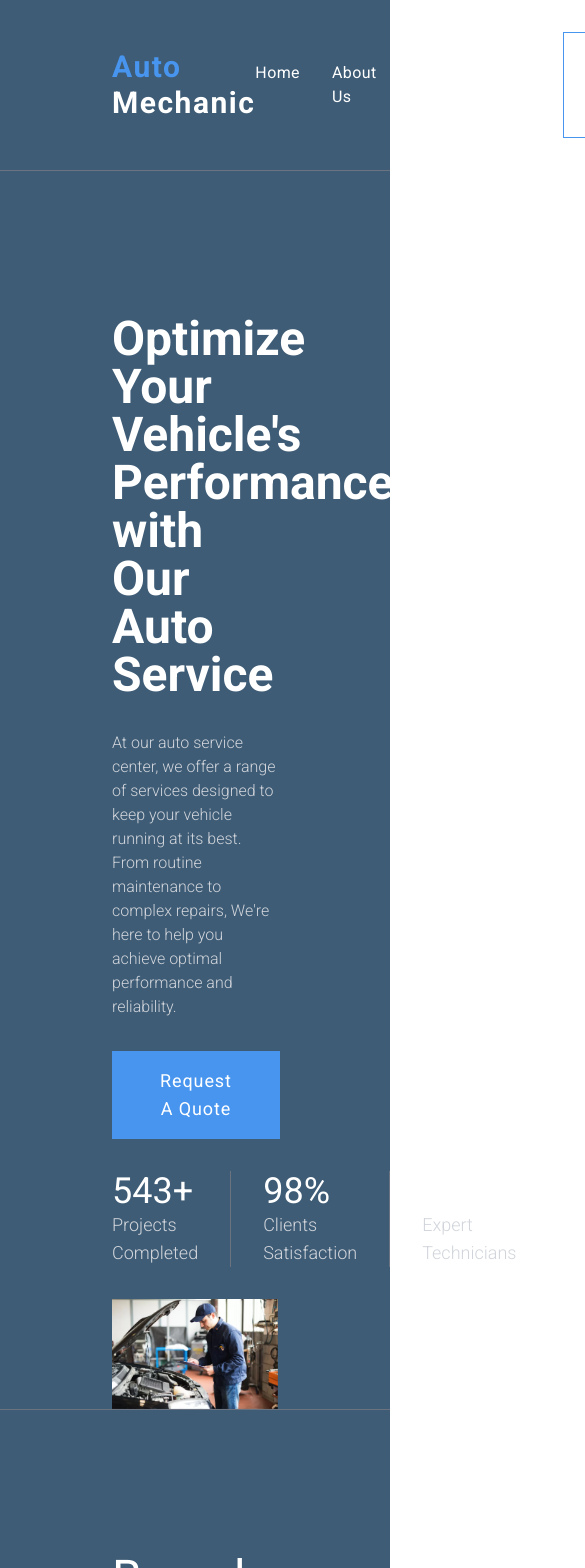
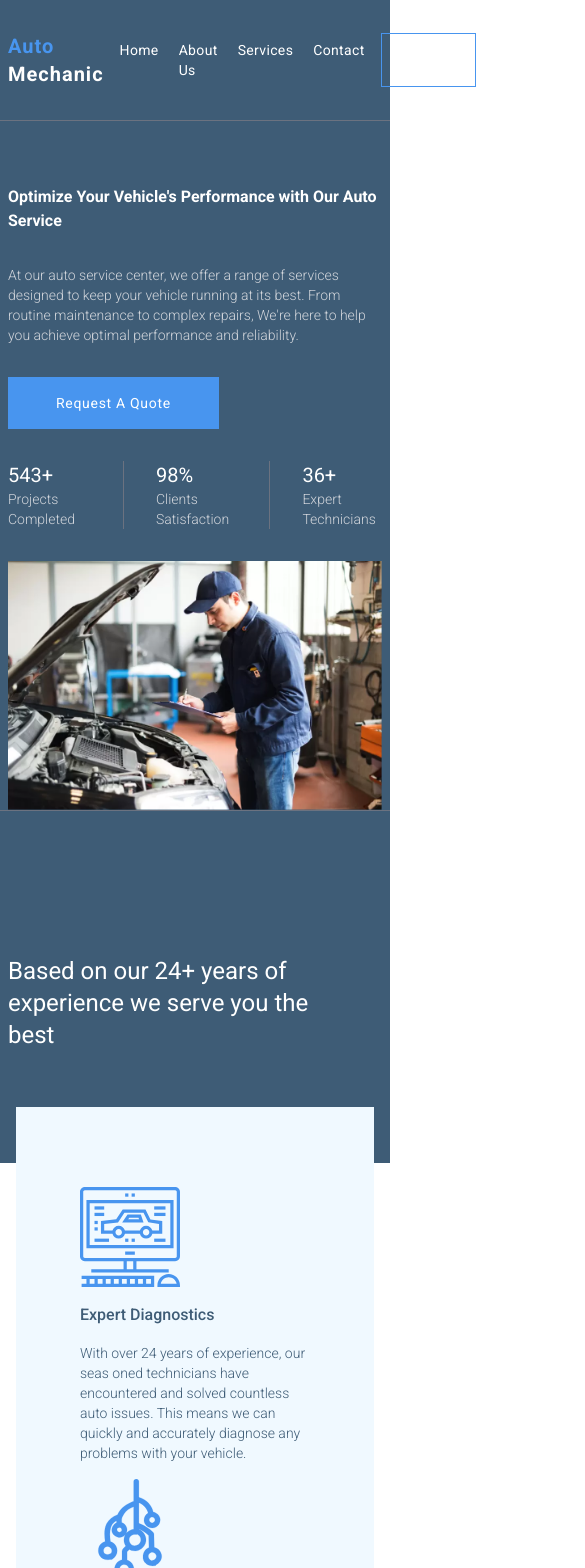
Before and after one commit to GTheD01/automechanic-frontend, a React (Vite) app: page / in a window 390 px wide. Shown: the top 1568 px of the page, 585 px wide, since content can reach past the window. Built offline with nearby package versions, Linux system fonts and the light colour scheme.

Commit message:
Added responsivness to home page content

```diff
--- a/src/components/AboutUs.tsx
+++ b/src/components/AboutUs.tsx
@@ -2,10 +2,10 @@ import heroSectionImage from "../assets/images/hero-section-image.webp";
 
 function AboutUs() {
   return (
-    <section className="lg:flex gap-16 px-28 pt-36">
+    <section className="lg:flex gap-16 lg:px-28 px-4 pt-36">
       <div className="flex gap-8 flex-col items-start justify-start text-primary lg:w-1/2 mb-4">
         <h2 className="text-4xl font-semibold">About Us</h2>
-        <p>
+        <p className="sm:text-base text-sm">
           Choosing our auto service center means choosing a team of highly
           skilled and experienced technicians dedicated to providing the best
           possible service for your vehicle. We pride ourselves on our
@@ -19,7 +19,7 @@ function AboutUs() {
           quality, using only the highest quality parts and cutting-edge
           diagnostic tools to keep your car running at its best.
         </p>
-        <button className="bg-secondary px-6 py-3 hover:bg-secondaryHover text-white text-xl">
+        <button className="bg-secondary px-6 py-3 hover:bg-secondaryHover text-white md:text-xl">
           Request A Quote
         </button>
       </div>
--- a/src/components/AutoRepairServices.tsx
+++ b/src/components/AutoRepairServices.tsx
@@ -6,16 +6,16 @@ import RepairServiceCard from "./RepairServiceCard";
 
 function AutoRepairServices() {
   return (
-    <section className="text-neutral px-28">
+    <section className="text-neutral lg:px-28 px-4">
       <div className="flex justify-between">
-        <h2 className="text-5xl text-primary font-medium">
+        <h2 className="lg:text-5xl md:text-3xl text-2xl text-primary font-medium">
           Our Auto Repair Services
         </h2>
-        <button className="bg-secondary text-white px-8 py-4 hover:bg-secondaryHover">
+        <button className="bg-secondary text-white px-8 py-4 hover:bg-secondaryHover md:text-base text-sm">
           Call Us Now
         </button>
       </div>
-      <p className="text-primary max-w-[65%] mt-8">
+      <p className="text-primary max-w-[65%] mt-8 sm:text-base text-sm">
         At our auto repair center, we offer a comprehensive range of services to
         keep your vehicle running smoothly. Our expert technicians are here to
         diagnose and solve any issues with your car, providing you with the
--- a/src/components/CustomerReviewCard.tsx
+++ b/src/components/CustomerReviewCard.tsx
@@ -24,7 +24,7 @@ function CustomerReviewCard({
         <h4 className="text-xl font-extrabold">{userFullname}</h4>
         <span>{userLocation}</span>
         <StarRating rating={userRating} />
-        <p className="text-center">{reviewContent}</p>
+        <p className="text-center text-sm sm:text-base">{reviewContent}</p>
       </div>
     </div>
   );
--- a/src/components/CustomerReviews.tsx
+++ b/src/components/CustomerReviews.tsx
@@ -1,15 +1,14 @@
-import ArrowIcon from "./ArrowIcon";
 import CustomerReviewCard from "./CustomerReviewCard";
 
 import userProfile from "../assets/images/user-profile.png";
 
 function CustomerReviews() {
   return (
-    <section className="text-primary pt-36 px-28 mb-16">
-      <h2 className="text-4xl font-semibold text-center">
+    <section className="text-primary pt-36 lg:px-28 px-4 mb-16">
+      <h2 className="lg:text-4xl md:text-3xl text-2xl font-semibold text-center">
         What Our Happy Clients Say About Our Services
       </h2>
-      <div className="flex gap-8 mt-12">
+      <div className="flex gap-8 flex-col lg:flex-row mt-12">
         <CustomerReviewCard
           img={userProfile}
           alt="user picture"
@@ -35,10 +34,6 @@ function CustomerReviews() {
           userRating={4}
         />
       </div>
-      <div className="flex items-center justify-center gap-4 pt-10">
-        <ArrowIcon arrowDirection="left" />
-        <ArrowIcon arrowDirection="right" />
-      </div>
     </section>
   );
 }
--- a/src/components/HeaderNav.tsx
+++ b/src/components/HeaderNav.tsx
@@ -1,13 +1,16 @@
 import { Link } from "react-router-dom";
 
-function Header() {
+function HeaderNav() {
   return (
-    <div className="flex items-center justify-between py-8 px-28 border-b border-gray-500 bg-primary">
-      <Link to={"/"} className="text-3xl font-bold tracking-wider">
+    <div className="flex gap-4 items-center justify-between py-8 lg:px-28 px-2 border-b border-gray-500 bg-primary">
+      <Link
+        to={"/"}
+        className="lg:text-3xl md:text-2xl text-xl font-bold tracking-wider"
+      >
         <span className="text-secondary bold">Auto</span> Mechanic
       </Link>
 
-      <nav className="flex gap-8 *:tracking-wide">
+      <nav className="flex gap-5 *:tracking-wide *:text-sm *:sm:text-base">
         <Link
           to=""
           className="active:border-b active:border-secondary hover:border-b hover:border-secondary"
@@ -34,11 +37,11 @@ function Header() {
         </Link>
       </nav>
 
-      <button className="border border-secondary p-4 tracking-wider hover:text-secondary">
-        Become our Customer
+      <button className="border border-secondary p-4 md:tracking-wider hover:text-secondary text-sm sm:text-base">
+        Customer
       </button>
     </div>
   );
 }
 
-export default Header;
+export default HeaderNav;
--- a/src/components/HeroSection.tsx
+++ b/src/components/HeroSection.tsx
@@ -2,36 +2,36 @@ import heroSectionImage from "../assets/images/hero-section-image.webp";
 
 function HeroSection() {
   return (
-    <main className="lg:grid lg:grid-cols-2 gap-20 pt-36 border-b border-gray-500 px-28 bg-primary">
+    <main className="lg:grid lg:grid-cols-2 gap-20 sm:pt-32 pt-16 border-b border-gray-500 sm:px-28 px-2 bg-primary">
       <div className="space-y-8 pb-8">
-        <h1 className="text-5xl font-bold">
+        <h1 className="lg:text-5xl md:text-3xl sm:text-2xl  font-bold">
           Optimize Your Vehicle's Performance with Our Auto Service
         </h1>
-        <p className="text-neutral font-light">
+        <p className="text-neutral font-light text-sm md:text-base lg:text-lg">
           At our auto service center, we offer a range of services designed to
           keep your vehicle running at its best. From routine maintenance to
           complex repairs, We're here to help you achieve optimal performance
           and reliability.
         </p>
-        <button className="bg-secondary px-12 py-4 tracking-wider text-lg hover:bg-secondaryHover">
+        <button className="bg-secondary px-12 py-4 tracking-wider lg:text-lg md:text-base text-sm hover:bg-secondaryHover">
           Request A Quote
         </button>
         <div className="flex gap-8">
           <div className="border-r border-gray-500 pr-8">
-            <p className="text-4xl">543+</p>
-            <p className="text-neutral text-lg font-light">
+            <p className="lg:text-4xl md:text-2xl text-xl">543+</p>
+            <p className="text-neutral lg:text-lg md:text-base text-sm font-light">
               Projects Completed
             </p>
           </div>
           <div className="border-r border-gray-500 pr-8">
-            <p className="text-4xl">98%</p>
-            <p className="text-neutral text-lg font-light">
+            <p className="lg:text-4xl md:text-2xl text-xl">98%</p>
+            <p className="text-neutral lg:text-lg md:text-base text-sm font-light">
               Clients Satisfaction
             </p>
           </div>
           <div>
-            <p className="text-4xl">36+</p>
-            <p className="text-neutral text-lg font-light">
+            <p className="lg:text-4xl md:text-2xl text-xl">36+</p>
+            <p className="text-neutral lg:text-lg md:text-base text-sm font-light">
               Expert Technicians
             </p>
           </div>
--- a/src/components/RepairServiceCard.tsx
+++ b/src/components/RepairServiceCard.tsx
@@ -11,7 +11,9 @@ function RepairServiceCard({ alt, header, img, text }: RepairServiceCard) {
       <img src={img} className="w-full" alt={alt} />
       <div className="px-2 py-4">
         <h3 className="text-primary text-xl font-medium">{header}</h3>
-        <p className="mt-4 text-primary font-light">{text}</p>
+        <p className="mt-4 text-primary font-light sm:text-base text-sm">
+          {text}
+        </p>
         <button className="text-secondary mt-8 hover:text-secondaryHover">
           More Details {">"}
         </button>
--- a/src/components/WhyChooseUsCard.tsx
+++ b/src/components/WhyChooseUsCard.tsx
@@ -9,8 +9,10 @@ function WhyChooseUsCard({ header, img, text, alt }: WhyChooseUsCardProps) {
   return (
     <div className="space-y-4">
       <img src={img} alt={alt} loading="lazy" />
-      <h2 className="text-2xl font-medium text-primary">{header}</h2>
-      <p className="text-primary font-light">{text}</p>
+      <h2 className="lg:text-2xl md:text-xl text-base font-medium text-primary">
+        {header}
+      </h2>
+      <p className="text-primary font-light text-sm md:text-base">{text}</p>
     </div>
   );
 }
--- a/src/components/WhyChooseUsSection.tsx
+++ b/src/components/WhyChooseUsSection.tsx
@@ -7,11 +7,11 @@ function WhyChooseUsSection() {
   return (
     <section>
       <div className="pt-36 bg-primary">
-        <h2 className="text-5xl pl-28 pb-28 w-4/5">
+        <h2 className="lg:text-5xl md:text-3xl text-2xl lg:pl-28 pl-2 pb-28 w-4/5">
           Based on our 24+ years of experience we serve you the best
         </h2>
       </div>
-      <div className="pr-28 pl-52">
+      <div className="sm:pr-28 sm:pl-52 lg:pl-28 px-4 lg:pr-20">
         <div className="lg:flex lg:items-start space-y-4 lg:space-y-0 gap-16 bg-sky-50 text-black px-16 py-20 -translate-y-14">
           <WhyChooseUsCard
             alt="computer with car on the screen"
--- a/src/pages/Home.tsx
+++ b/src/pages/Home.tsx
@@ -2,14 +2,14 @@ import AboutUs from "../components/AboutUs";
 import AutoRepairServices from "../components/AutoRepairServices";
 import CustomerReviews from "../components/CustomerReviews";
 import Footer from "../components/Footer";
-import Header from "../components/HeaderNav";
+import HeaderNav from "../components/HeaderNav";
 import HeroSection from "../components/HeroSection";
 import WhyChooseUsSection from "../components/WhyChooseUsSection";
 
 function Home() {
   return (
     <>
-      <Header />
+      <HeaderNav />
       <HeroSection />
       <WhyChooseUsSection />
       <AutoRepairServices />
```
Also changed, not shown: src/components/Footer.tsx (+5 -5 lines).
